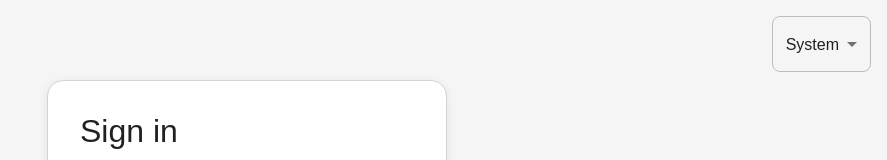
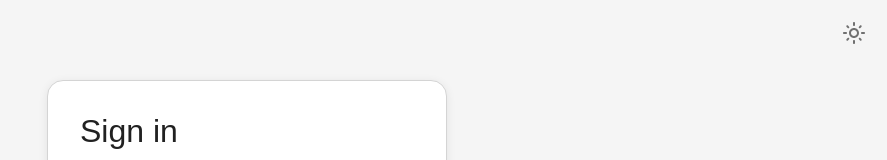
Before and after one commit to React-in-Thai/learn-material-ui-v6, a React (Vite) app: page / in a window 1280 px wide. Shown: the top 160 px of the page, without its empty margins (393-1280 px from the left). Built offline with nearby package versions, Linux system fonts and the light colour scheme.

Commit message:
lesson 24 solution

```diff
--- a/package.json
+++ b/package.json
@@ -13,6 +13,7 @@
     "@emotion/react": "11.13.3",
     "@emotion/styled": "11.13.0",
     "@fontsource-variable/inter": "5.0.20",
+    "@mui/icons-material": "6.0.2",
     "@mui/material": "6.0.2",
     "react": "^18.3.1",
     "react-dom": "^18.3.1"
--- a/src/App.tsx
+++ b/src/App.tsx
@@ -1,6 +1,3 @@
-import { useColorScheme } from "@mui/material/styles";
-import Select from "@mui/material/Select";
-import MenuItem from "@mui/material/MenuItem";
 import Button from "@mui/material/Button";
 import CssBaseline from "@mui/material/CssBaseline";
 import TextField from "@mui/material/TextField";
@@ -13,31 +10,14 @@
 import Divider from "@mui/material/Divider";
 import SvgIcon from "@mui/material/SvgIcon";
 import AppTheme from "./AppTheme";
-
-function ColorModeToggle() {
-  const { mode, setMode } = useColorScheme();
-  if (!mode) {
-    return null;
-  }
-  return (
-    <Select
-      value={mode}
-      onChange={(e) => {
-        setMode(e.target.value as "system" | "light" | "dark");
-      }}
-      sx={{ position: "fixed", top: "1rem", right: "1rem" }}
-    >
-      <MenuItem value="system">System</MenuItem>
-      <MenuItem value="light">Light</MenuItem>
-      <MenuItem value="dark">Dark</MenuItem>
-    </Select>
-  );
-}
+import { ColorSchemeSelectIcon } from "./mui-treasury/color-scheme-select-icon";
 
 function App() {
   return (
     <AppTheme>
-      <ColorModeToggle />
+      <Box sx={{ position: "fixed", top: "1rem", right: "1rem" }}>
+        <ColorSchemeSelectIcon />
+      </Box>
       <Box
         sx={(theme) => ({
           padding: "2rem",
--- /dev/null
+++ b/src/mui-treasury/color-scheme-select-icon/ColorSchemeSelectIcon.tsx
@@ -0,0 +1,100 @@
+import React from "react";
+import DarkModeIcon from "@mui/icons-material/DarkModeOutlined";
+import LightModeIcon from "@mui/icons-material/LightModeOutlined";
+import Box from "@mui/material/Box";
+import IconButton from "@mui/material/IconButton";
+import Menu from "@mui/material/Menu";
+import MenuItem from "@mui/material/MenuItem";
+import { useColorScheme } from "@mui/material/styles";
+
+export function ColorSchemeSelectIcon() {
+  const { mode, systemMode, setMode } = useColorScheme();
+  const [anchorEl, setAnchorEl] = React.useState<null | HTMLElement>(null);
+  const open = Boolean(anchorEl);
+  const handleClick = (event: React.MouseEvent<HTMLElement>) => {
+    setAnchorEl(event.currentTarget);
+  };
+  const handleClose = () => {
+    setAnchorEl(null);
+  };
+  const handleMode = (mode: "system" | "light" | "dark") => () => {
+    setMode(mode);
+    handleClose();
+  };
+  if (!mode) {
+    return (
+      <Box
+        sx={(theme) => {
+          // copy from OutlinedInput
+          const borderColor =
+            theme.palette.mode === "light"
+              ? "rgba(0, 0, 0, 0.23)"
+              : "rgba(255, 255, 255, 0.23)";
+          return {
+            verticalAlign: "bottom",
+            display: "inline-flex",
+            width: 40,
+            height: 40,
+            borderRadius: (theme.vars || theme).shape.borderRadius,
+            border: "1px solid",
+            borderColor: theme.vars
+              ? `rgba(${theme.vars.palette.common.onBackgroundChannel} / 0.23)`
+              : borderColor,
+          };
+        }}
+      />
+    );
+  }
+  const resolvedMode = (systemMode || mode) as "light" | "dark";
+  const icon = {
+    light: <LightModeIcon />,
+    dark: <DarkModeIcon />,
+  }[resolvedMode];
+  return (
+    <>
+      <IconButton
+        onClick={handleClick}
+        disableRipple
+        size="small"
+        sx={{
+          borderRadius: 1,
+          "&:hover, &:focus": {
+            backgroundColor: "action.hover",
+          },
+        }}
+        aria-controls={open ? "color-scheme-menu" : undefined}
+        aria-haspopup="true"
+        aria-expanded={open ? "true" : undefined}
+      >
+        {icon}
+      </IconButton>
+      <Menu
+        anchorEl={anchorEl}
+        id="account-menu"
+        open={open}
+        onClose={handleClose}
+        onClick={handleClose}
+        slotProps={{
+          paper: {
+            variant: "outlined",
+            sx: {
+              my: "4px",
+            },
+          },
+        }}
+        transformOrigin={{ horizontal: "right", vertical: "top" }}
+        anchorOrigin={{ horizontal: "right", vertical: "bottom" }}
+      >
+        <MenuItem selected={mode === "system"} onClick={handleMode("system")}>
+          System
+        </MenuItem>
+        <MenuItem selected={mode === "light"} onClick={handleMode("light")}>
+          Light
+        </MenuItem>
+        <MenuItem selected={mode === "dark"} onClick={handleMode("dark")}>
+          Dark
+        </MenuItem>
+      </Menu>
+    </>
+  );
+}
--- /dev/null
+++ b/src/mui-treasury/color-scheme-select-icon/index.ts
@@ -0,0 +1 @@
+export * from "./ColorSchemeSelectIcon";
```
Also changed, not shown: 1 other file (tests, documents, lock files or other folders).
